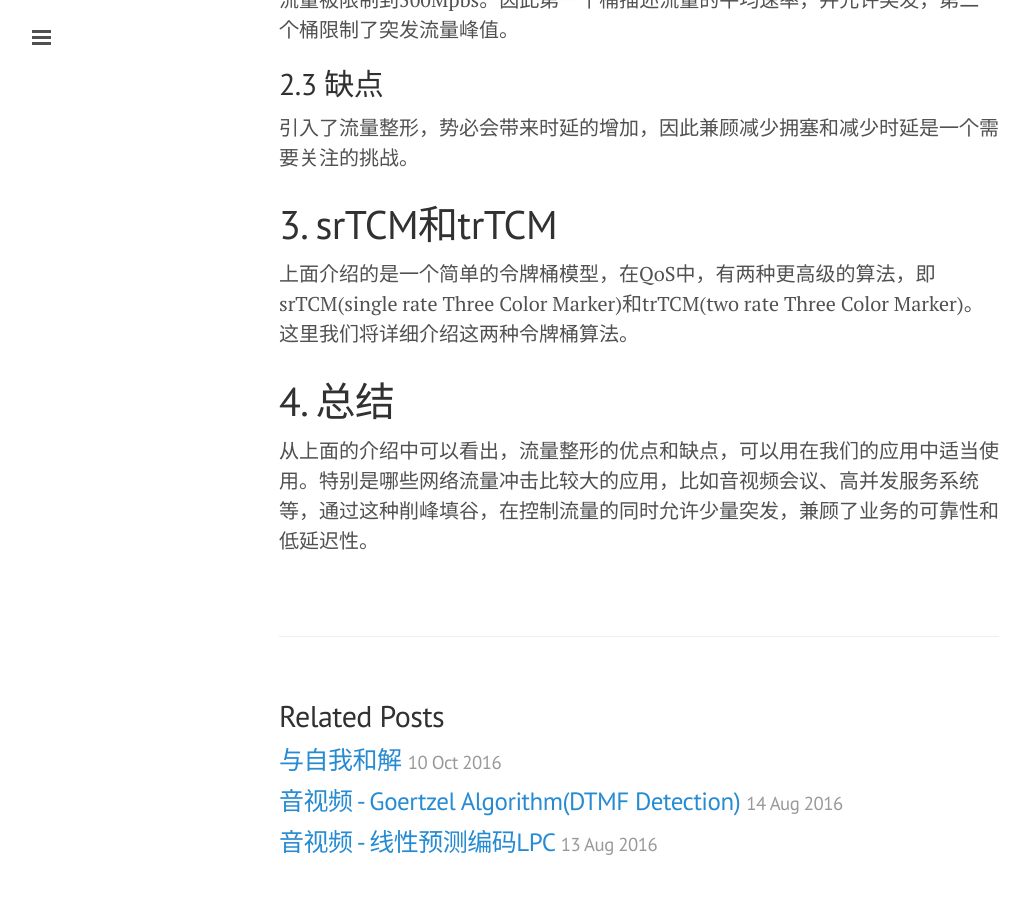
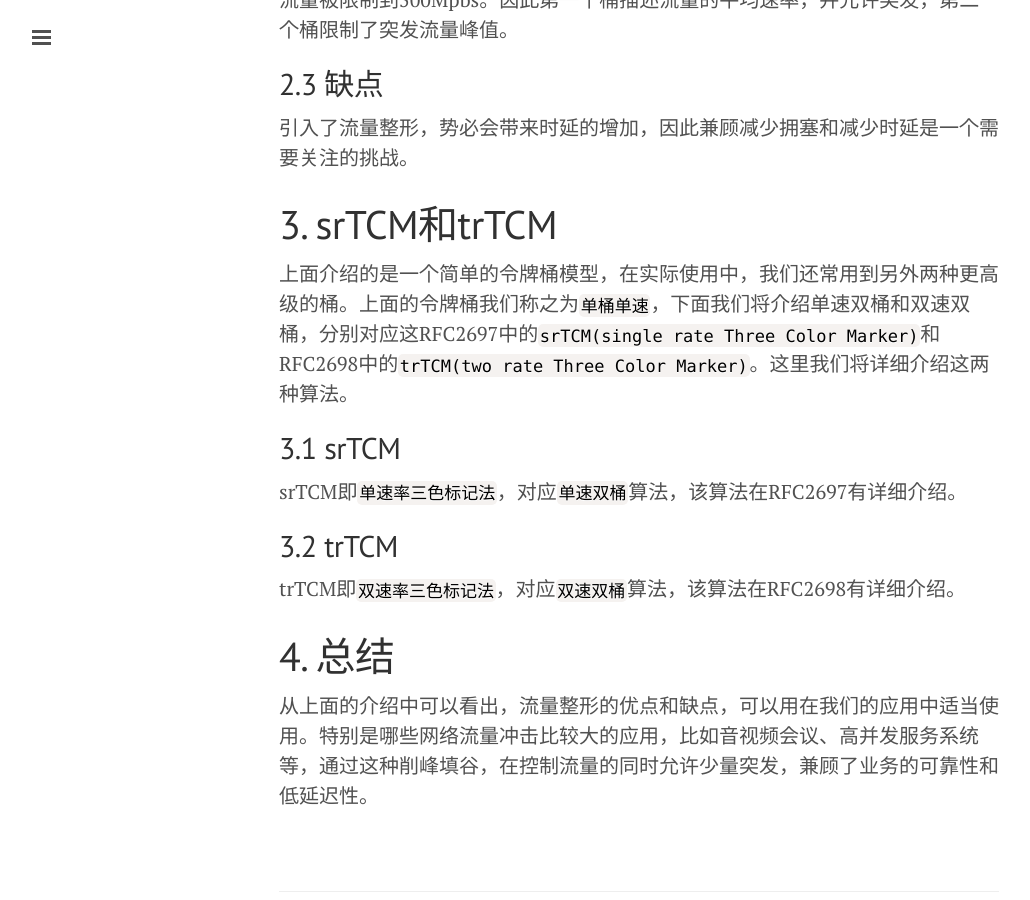
Before and after one commit to tkorays/tkorays.github.io, a Jekyll site: the page built from _posts/2019-4-5-tracffic-shaping-and-bucket-algorithm.markdown, in a window 1280 px wide and 900 px high, scrolled down 2697 px. Shown: the whole window, without its empty margins (1-1031 px from the left). Built offline with Jekyll 4.4.1, drawn with Linux system fonts in a browser that asks for light colours; formulas are drawn with MathJax 3.

Commit message:
:memo: tag

```diff
--- a/_posts/2019-4-5-tracffic-shaping-and-bucket-algorithm.markdown
+++ b/_posts/2019-4-5-tracffic-shaping-and-bucket-algorithm.markdown
@@ -48,7 +48,13 @@ $$
 引入了流量整形，势必会带来时延的增加，因此兼顾减少拥塞和减少时延是一个需要关注的挑战。
 
 # 3. srTCM和trTCM
-上面介绍的是一个简单的令牌桶模型，在QoS中，有两种更高级的算法，即srTCM(single rate Three Color Marker)和trTCM(two rate Three Color Marker)。这里我们将详细介绍这两种令牌桶算法。
+上面介绍的是一个简单的令牌桶模型，在实际使用中，我们还常用到另外两种更高级的桶。上面的令牌桶我们称之为`单桶单速`，下面我们将介绍单速双桶和双速双桶，分别对应这RFC2697中的`srTCM(single rate Three Color Marker)`和RFC2698中的`trTCM(two rate Three Color Marker)`。这里我们将详细介绍这两种算法。
+
+## 3.1 srTCM
+srTCM即`单速率三色标记法`，对应`单速双桶`算法，该算法在RFC2697有详细介绍。
+
+## 3.2 trTCM
+trTCM即`双速率三色标记法`，对应`双速双桶`算法，该算法在RFC2698有详细介绍。
 
 
 # 4. 总结
```
